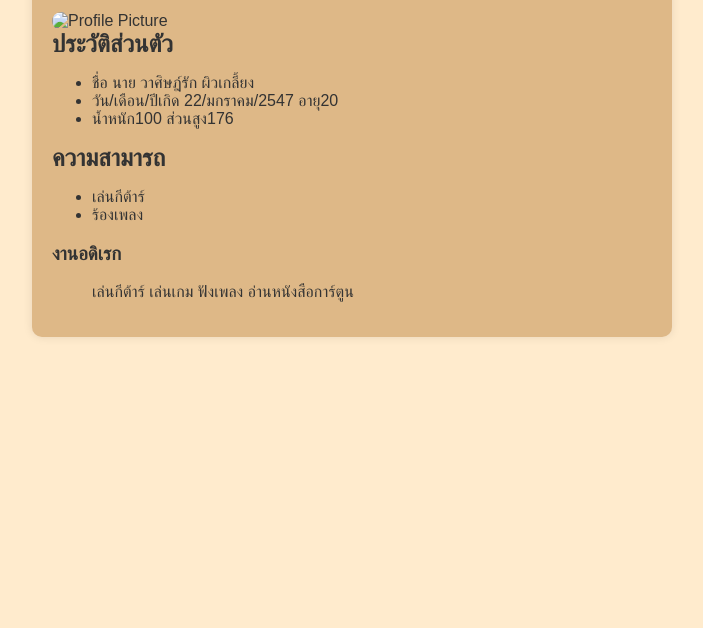
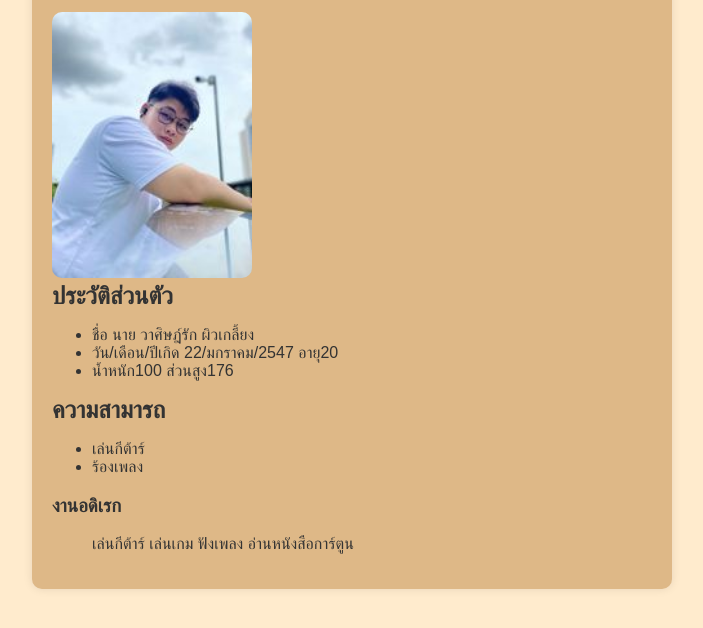
Before and after one commit to WstPhai/wasitruk.github.io2, a plain HTML site: page index.html in a window 1280 px wide. Shown: the part 110-738 px from the top of the page, without its empty margins (288-991 px from the left). Drawn offline with Linux system fonts and the light colour scheme.

Commit message:
Add files via upload

```diff
--- a/index.html
+++ b/index.html
@@ -33,7 +33,7 @@
 <body>
     <div class="profile-container">
         <h1>สวัสดีครับ! ผมชื่อ King(คิง)</h1>
-        <img src="436546564_759493236002179_8505415857114417680_n.jpg" alt="Profile Picture" style="width: 200px; border-radius: 10px;">
+        <img src="img/436546564_759493236002179_8505415857114417680_n.jpg" alt="Profile Picture" style="width: 200px; border-radius: 10px;">
         <h2>ประวัติส่วนตัว</h2>
         <ul>
         <li>ชื่อ นาย วาศิษฎ์รัก ผิวเกลี้ยง</li>
```
